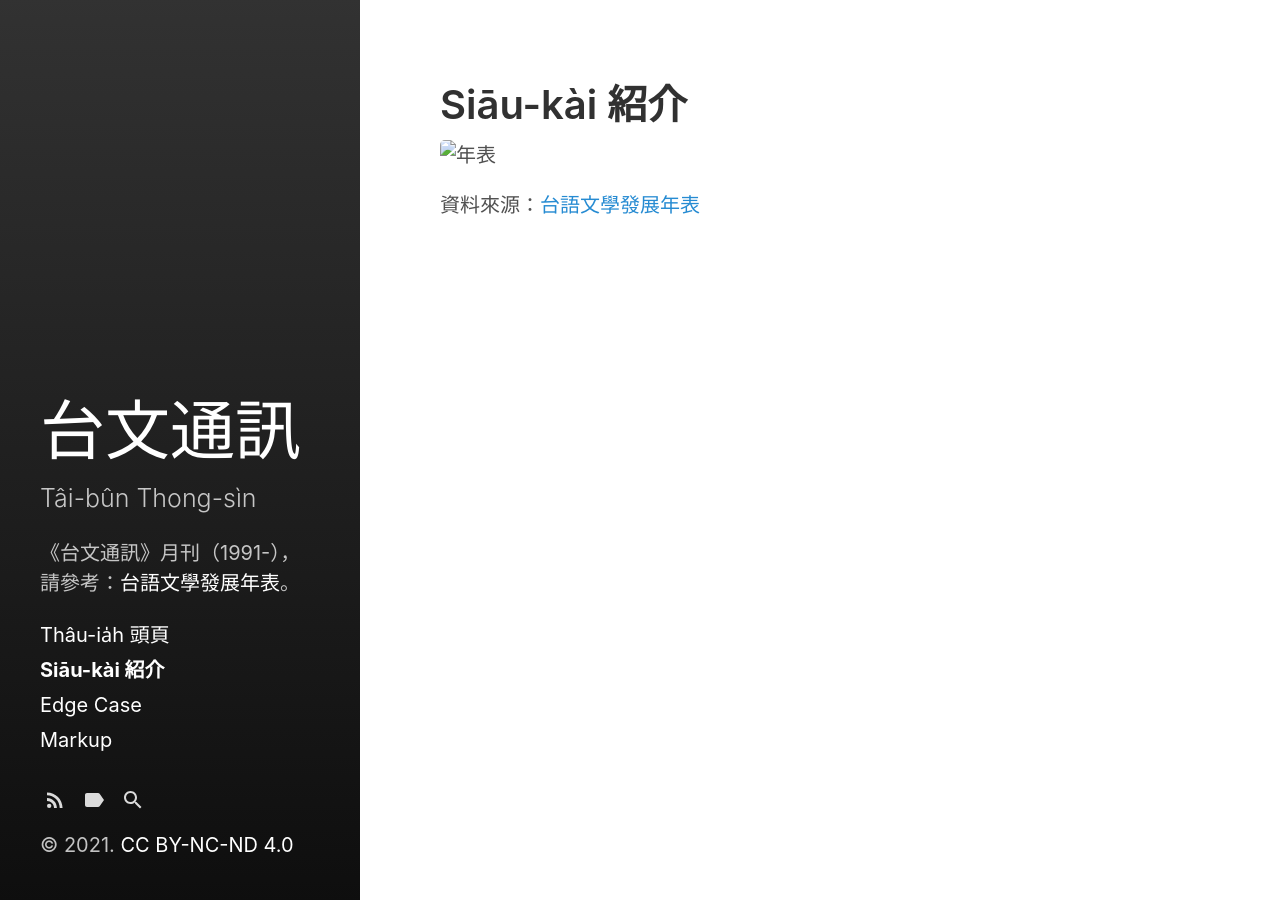
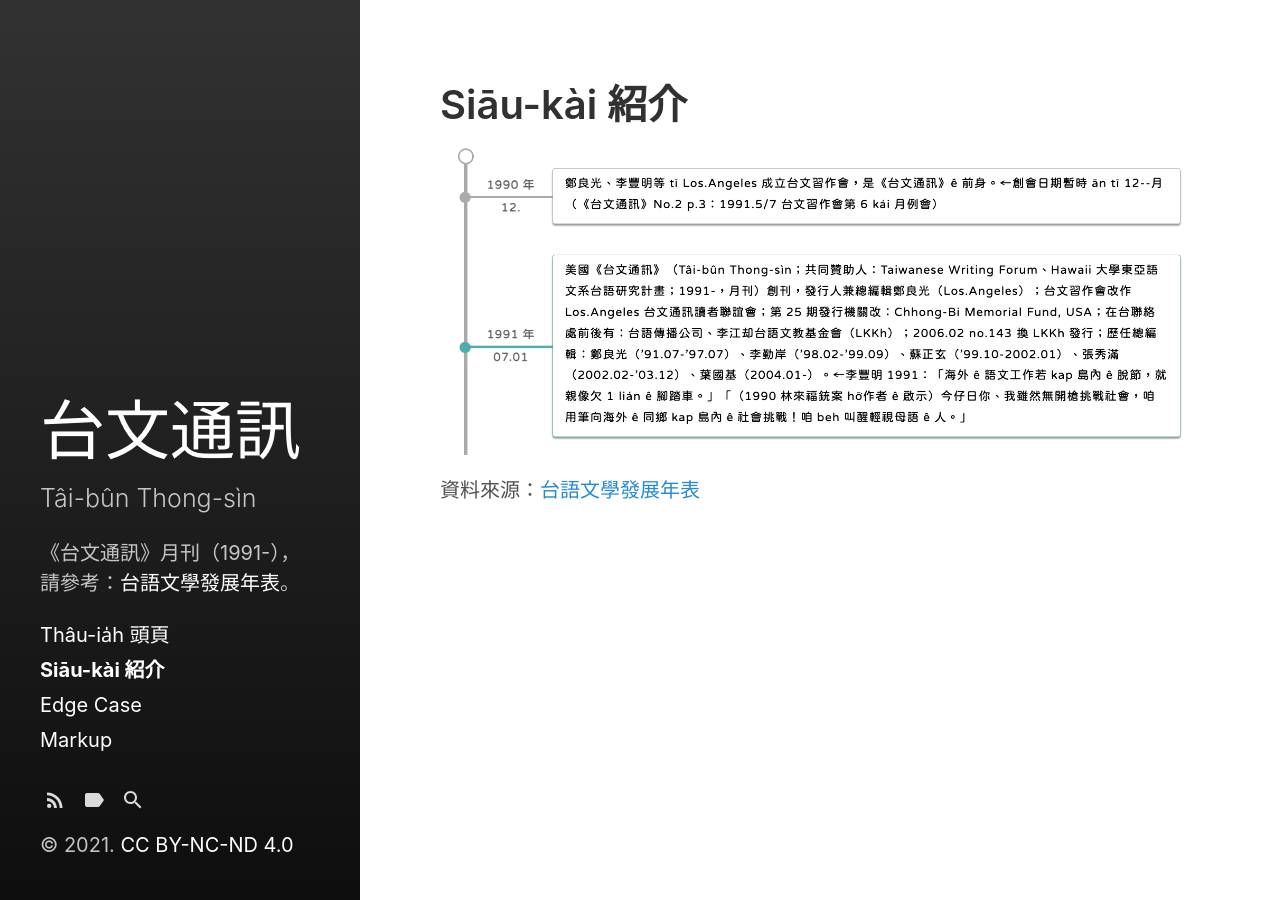
Before and after one commit to TaibunThongsin/TaibunThongsin, a Jekyll site: the page built from about.md, in a window 1280 px wide. Built offline with Jekyll 4.4.1, drawn with Linux system fonts in a browser that asks for light colours.

Commit message:
Keng-sin about

```diff
--- a/about.md
+++ b/about.md
@@ -4,6 +4,6 @@ title: Siāu-kài 紹介
 sidebar_link: true
 ---
 
-![年表](https://taibunthongsin.taigi.info/_screenshots/nipio.png?raw=true)
+![年表](/image/nipio.png?raw=true)
 
 資料來源：[台語文學發展年表](http://tgbhsuliau.nmtl.gov.tw/opencms/library/timeline/?sort=asc&sy=1990&ey=1991&keyword=%E5%8F%B0%E6%96%87%E9%80%9A%E8%A8%8A)
```
Also changed, not shown: image/nipio.png (renamed from _screenshots/nipio.png).
